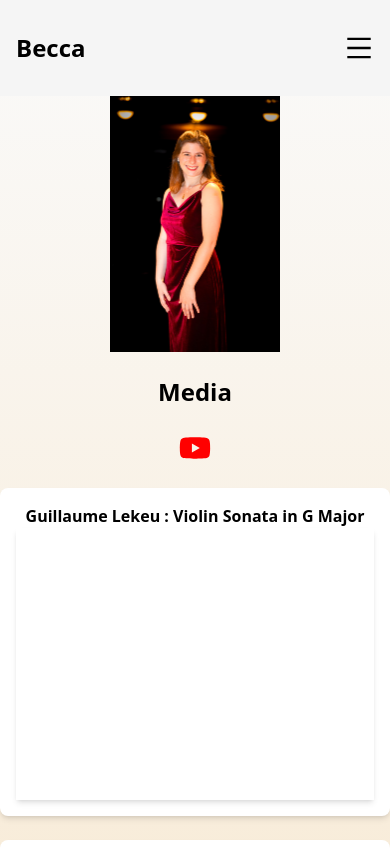
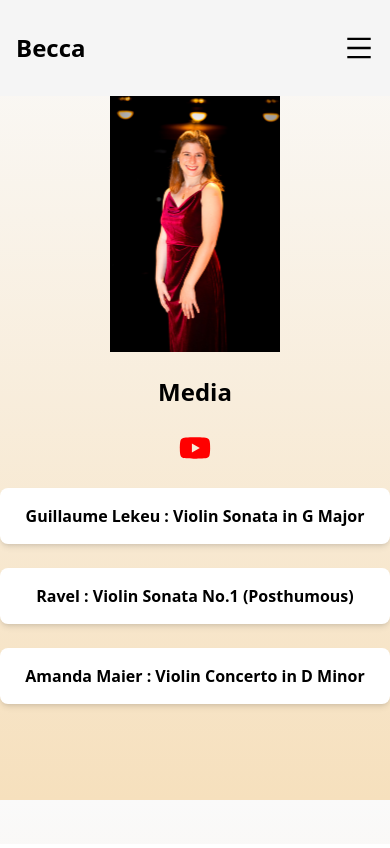
Before and after one commit to DanieleZils/next-trial, a Next.js app: page /videos in a window 390 px wide. Shown: the top 848 px of the page. Built offline with nearby package versions, Linux system fonts and the light colour scheme.

Commit message:
small video sz change

```diff
--- a/app/videos/page.jsx
+++ b/app/videos/page.jsx
@@ -11,8 +11,8 @@
 
 
     const videoOptions = {
-        height: '300',
-        width: '380',
+        height: '400',
+        width: '480',
         playerVars: {
             autoplay: 0,
         },
@@ -50,8 +50,8 @@
                     className='bg-white md:bg-transparent md:shadow-none rounded-lg shadow-md p-4 md:p-0'>
                     <h3 className='text-md md:p-8 md:text-left md:text-stone-100 font-bold'>{video.title}</h3>
                     <div className='overflow-hidden shadow-md md:shadow-none'>
-                      <YouTube videoId={video.id}  opts={videoOptions} className='rounded-3xl w-full h-60 2xl:h-[350px] 2xl:w-[350px]
-                    md:h-[250px] md:w-[250px] mb-8'/>
+                      <YouTube videoId={video.id}  opts={videoOptions} className='rounded-3xl w-full h-62 2xl:h-[350px] 2xl:w-[350px]
+                    md:h-[250px] md:w-[250px]'/>
                     </div>
                   </div>
                 ))}
```
